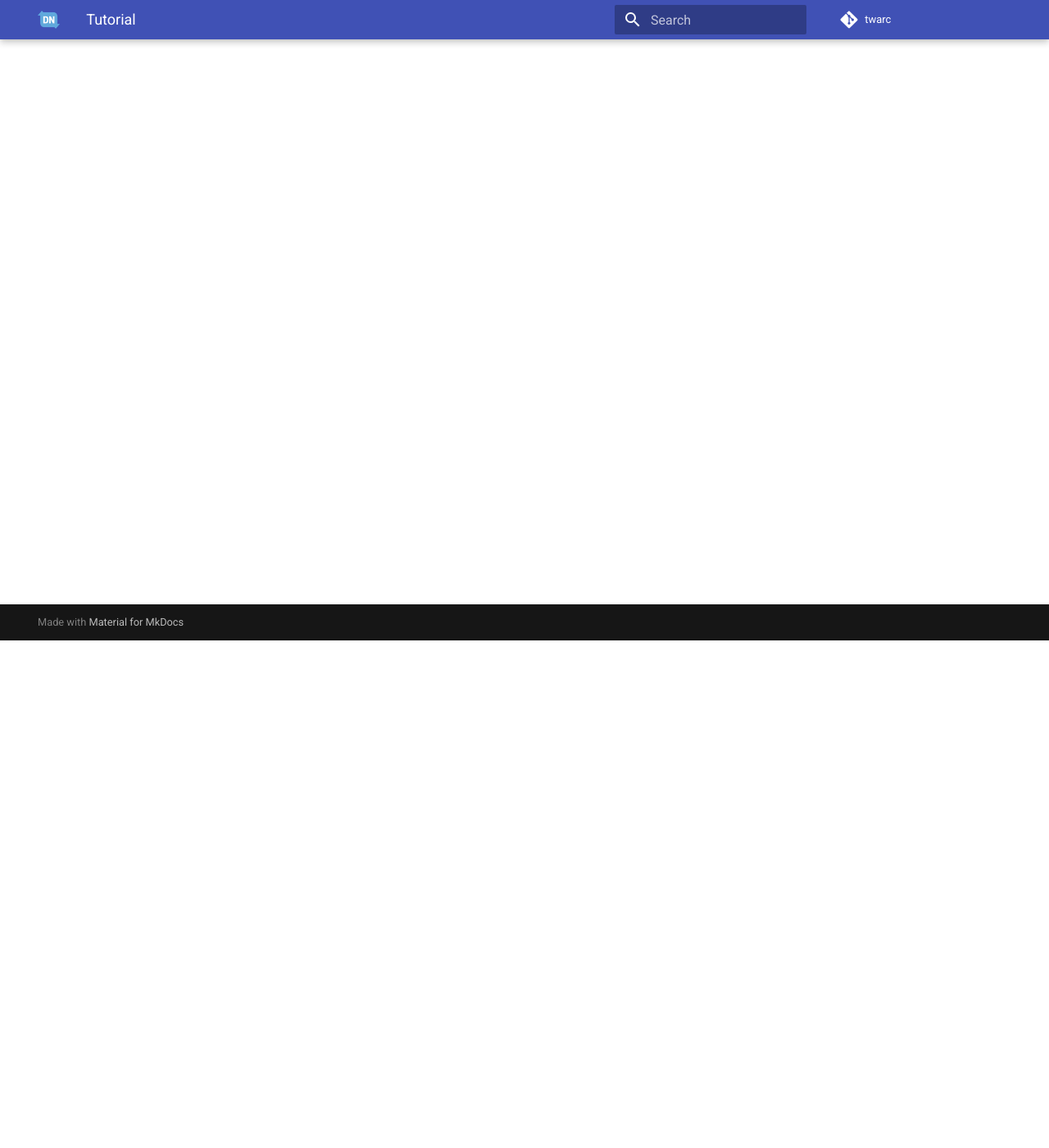
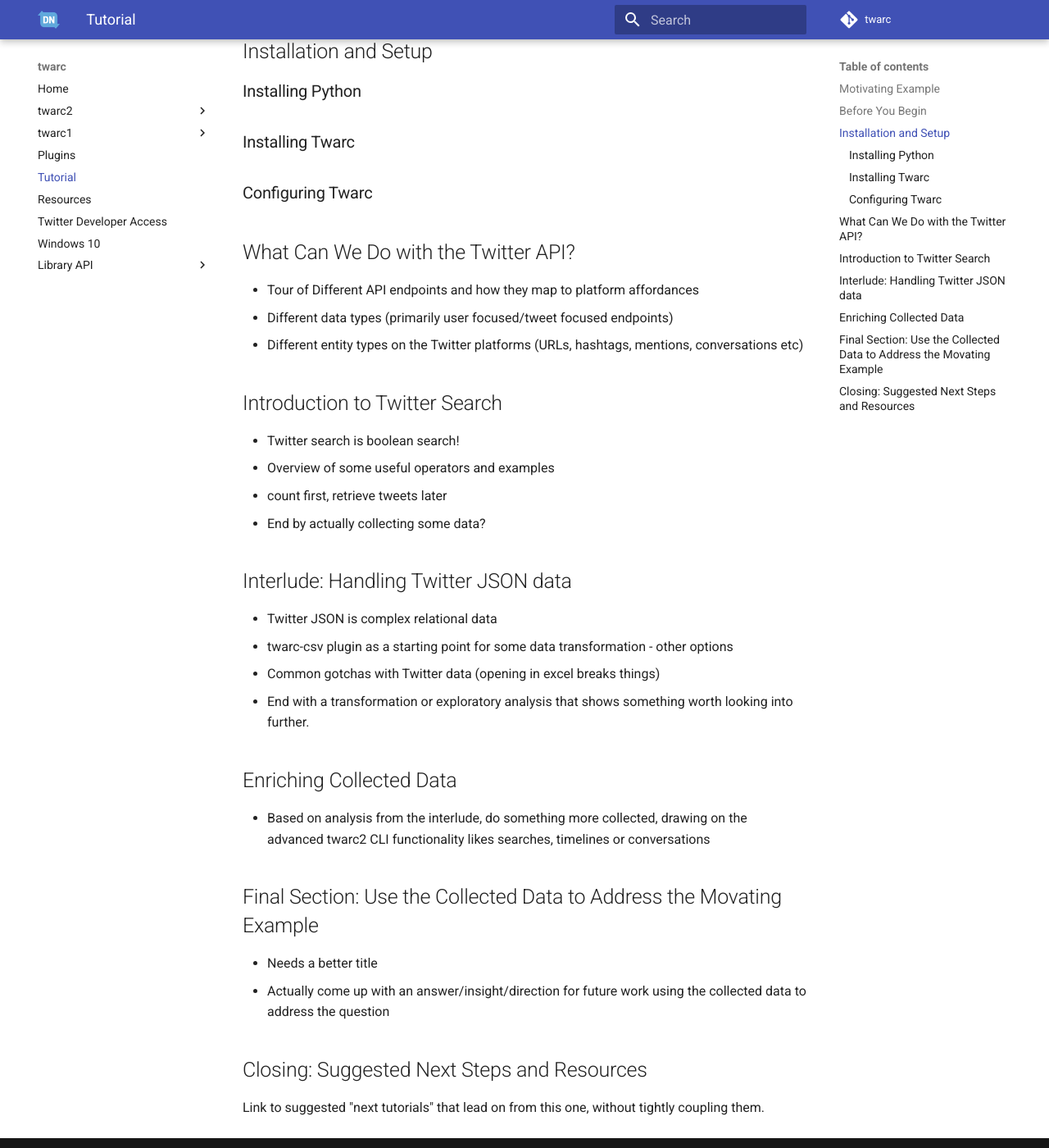
Before and after one commit to DocNow/twarc, an MkDocs documentation site: the page built from docs/tutorial.md, in a window 1280 px wide and 1400 px high, scrolled down 619 px. Shown: the whole window at 82% size. Built offline with MkDocs 1.6.1 and Material for MkDocs 9.7.7, drawn with Linux system fonts in a browser that asks for light colours; comment, search, counter and statistics services are not loaded; some of the changed text lies outside the part shown.

Commit message:
Propose a skeleton structure for the tutorial

```diff
--- a/docs/tutorial.md
+++ b/docs/tutorial.md
@@ -1 +1,65 @@
-tutorial.md
+# Tutorial
+
+- Who this tutorial is for
+- Scope and purpose: where will we be at the end of this tutorial?
+- Introduction to Twitter and social media data
+- Note that this tutorial can be done with the standard API track - academic access is not required, but some parts will point out additional functionality/approaches that can be done with academic access
+
+
+## Motivating Example
+
+- Describe the case study aims and objectives: why are we here?
+
+
+## Before You Begin
+
+- responsibilities when working with social media data
+- Twitter developer access
+
+
+## Installation and Setup
+
+### Installing Python
+
+### Installing Twarc
+
+### Configuring Twarc
+
+
+## What Can We Do with the Twitter API?
+
+- Tour of Different API endpoints and how they map to platform affordances
+- Different data types (primarily user focused/tweet focused endpoints)
+- Different entity types on the Twitter platforms (URLs, hashtags, mentions, conversations etc)
+
+
+## Introduction to Twitter Search
+
+- Twitter search is boolean search!
+- Overview of some useful operators and examples
+- count first, retrieve tweets later
+- End by actually collecting some data?
+
+
+## Interlude: Handling Twitter JSON data
+
+- Twitter JSON is complex relational data
+- twarc-csv plugin as a starting point for some data transformation - other options
+- Common gotchas with Twitter data (opening in excel breaks things)
+- End with a transformation or exploratory analysis that shows something worth looking into further.
+
+
+## Enriching Collected Data
+
+- Based on analysis from the interlude, do something more collected, drawing on the advanced twarc2 CLI functionality likes searches, timelines or conversations
+
+
+## Final Section: Use the Collected Data to Address the Movating Example
+
+- Needs a better title
+- Actually come up with an answer/insight/direction for future work using the collected data to address the question
+
+
+## Closing: Suggested Next Steps and Resources
+
+Link to suggested "next tutorials" that lead on from this one, without tightly coupling them.
```
